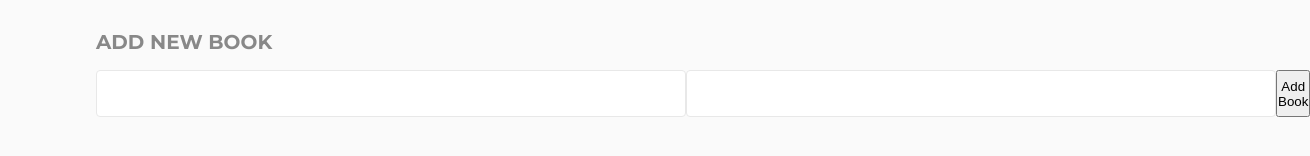
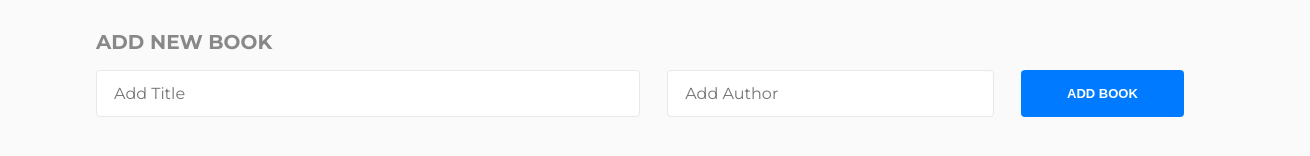
Before and after one commit to hsztan/book-store, a React (Create React App) app: page / in a window 1280 px wide. Shown: the part 184-340 px from the top of the page, 1310 px wide, since content can reach past the window. Built offline with nearby package versions, Linux system fonts and the light colour scheme; no server answers.

Commit message:
Finish styles

```diff
--- a/src/components/add-book/AddBook.style.scss
+++ b/src/components/add-book/AddBook.style.scss
@@ -15,11 +15,12 @@
     margin-bottom: 1rem;
   }
   input {
+    display: inline-block;
     border-radius: 4px;
     border: 1px solid #e8e8e8;
     font-family: 'Montserrat', sans-serif;
     font-size: 1rem;
-    padding: 0.813rem 35.688rem 0.813rem 1.063rem;
+    padding: 0.813rem 1.063rem;
   }
   input:placeholder {
     font-family: 'Montserrat', sans-serif;
@@ -32,11 +33,22 @@
   .inputs-container {
     width: 100%;
     display: flex;
+    justify-content: space-between;
     #title {
-      width: 10px;
+      width: 50%;
     }
     #author {
-      width: 20%;
+      width: 30%;
+    }
+    button {
+      font-size: 0.813rem;
+      font-weight: bold;
+      text-transform: uppercase;
+      border-radius: 4px;
+      color: #fff;
+      width: 15%;
+      background-color: $azure;
+      border: none;
     }
   }
 }
```
